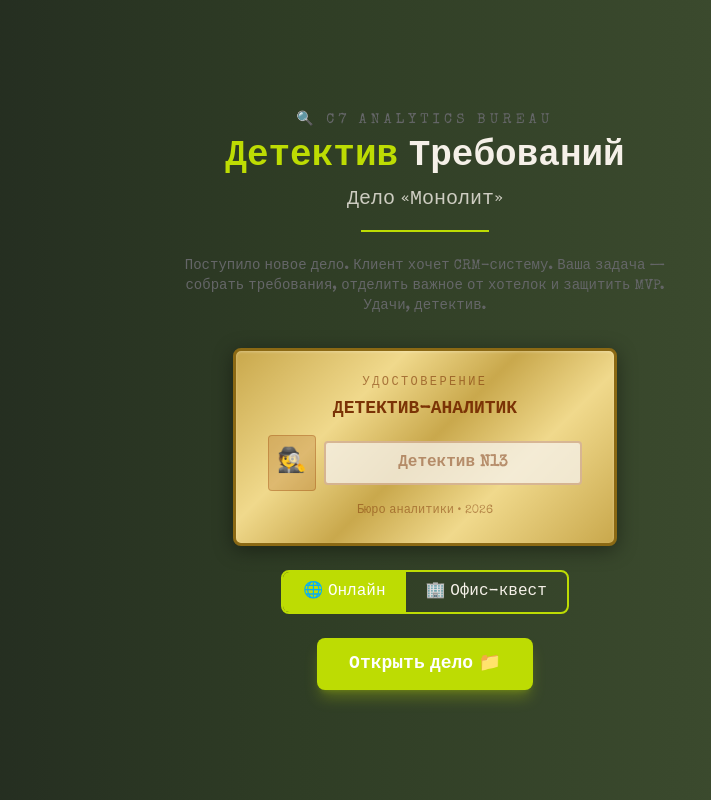
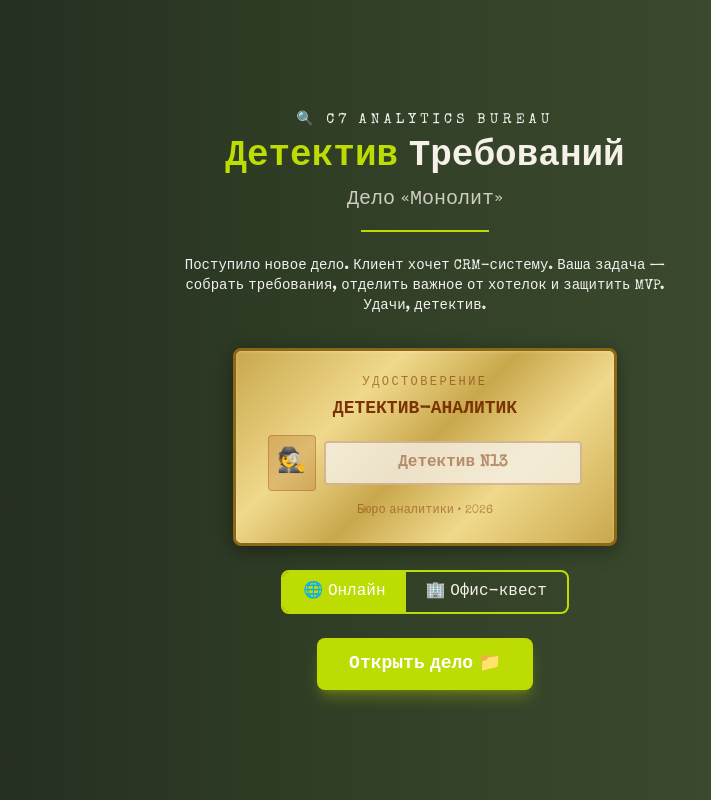
Before and after one commit to JenyaOs/GameCommunity, a React (Vite) app: page / in a window 1280 px wide. Shown: the whole page, without its empty margins (215-926 px from the left). Built offline with nearby package versions, Linux system fonts and the light colour scheme.

Commit message:
Update index.css

```diff
--- a/src/index.css
+++ b/src/index.css
@@ -5,7 +5,7 @@
   --color-navy-light: #4a4c4d;
   --color-orange: #BDDC03;
   --color-orange-dark: #9ab802;
-  --color-gray-det: #656668;
+  --color-gray-det: #F2F1F0;
   --color-cream: #F5F0E8;
   --color-cream-dark: #e8e0d0;
   --color-red-thread: #c0392b;
```
